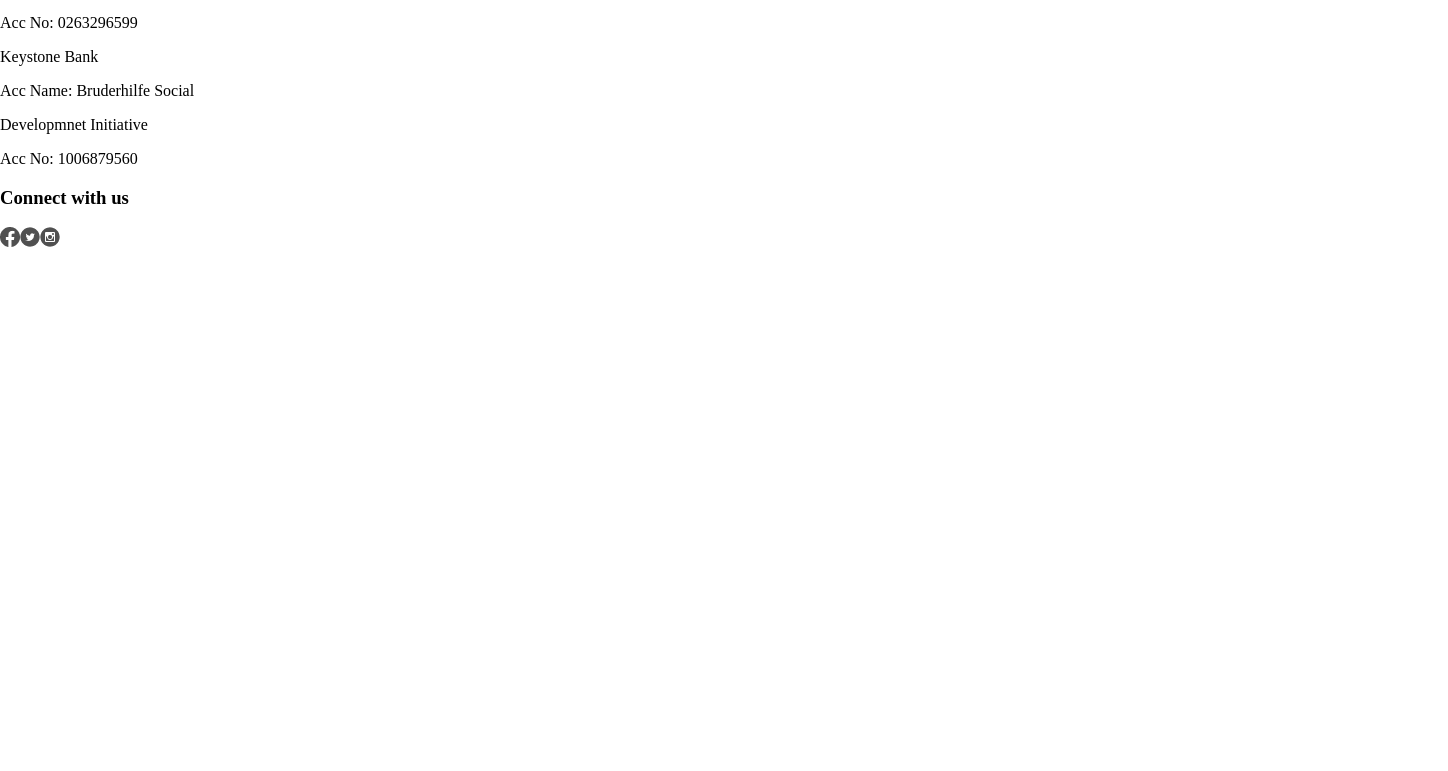
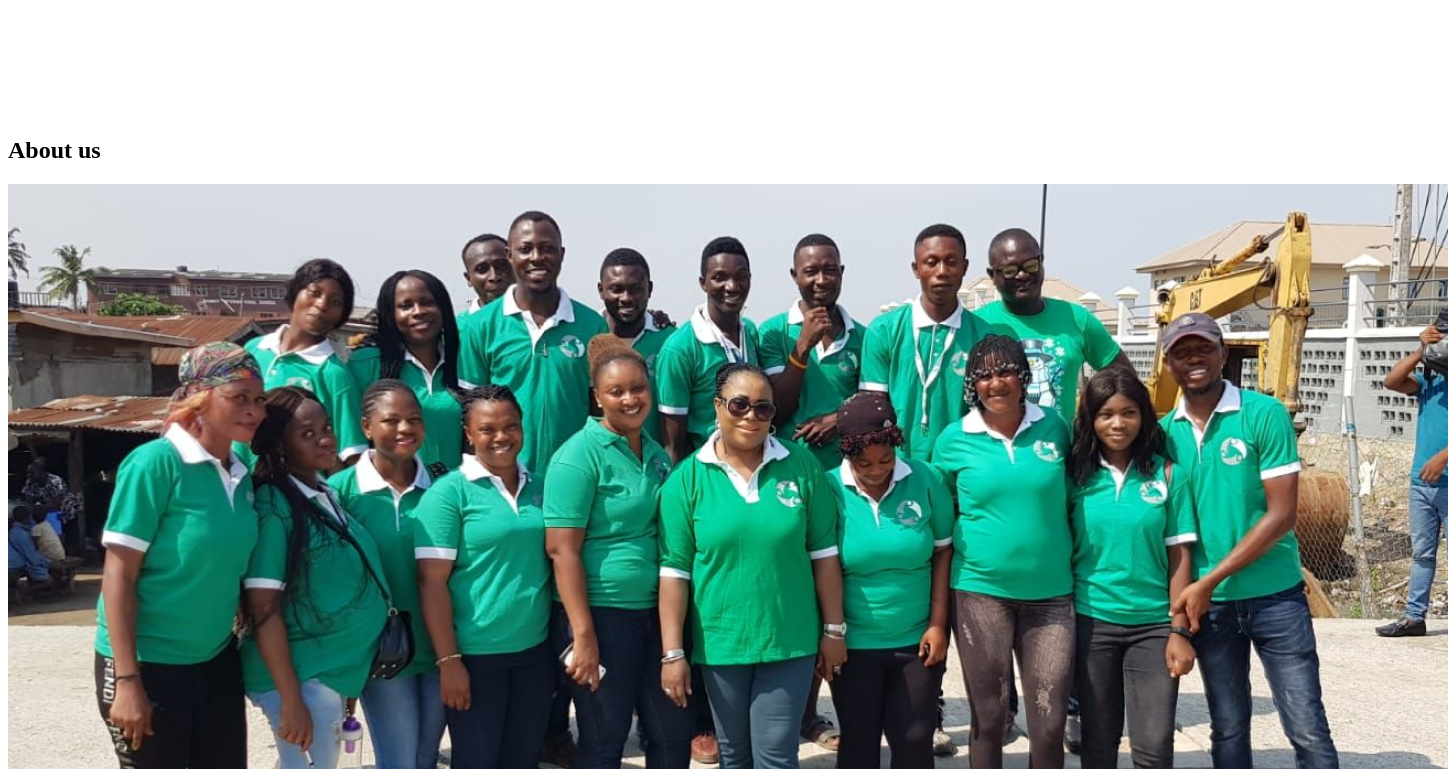
Before and after one commit to ofemmy/bruderhilfeweb, a Next.js app: page /about in a window 1280 px wide. Before the commit this address had no page. Shown: the part 1260-2031 px from the top of the page, 1448 px wide, since content can reach past the window. Before the commit the page ends 1511 px from the top, so only its background shows below. Built offline with nearby package versions, Linux system fonts and the light colour scheme; a web font is replaced by a local one.

Commit message:
about hero done

```diff
--- a/components/Card.tsx
+++ b/components/Card.tsx
@@ -6,7 +6,7 @@
       <div className="h-[272px]">
         <img src={thema.imgSrc} alt="Boy in school" className="h-full w-full object-cover" />
       </div>
-      <div className="py-4 px-4 flex flex-col space-y-4">
+      <div className="mt-2 py-4 px-4 flex flex-col space-y-4">
         <h3 className="text-custom-black text-md font-bold px-4 py-1 border-b border-gray-300 w-full">
           {thema.title}
         </h3>
@@ -19,15 +19,6 @@
               <span className="text-custom-gray">{action}</span>
             </li>
           ))}
-
-          {/* <li className="text-custom-gray flex items-center space-x-2">
-            <div className="h-[6px] w-[6px] bg-primary rounded-full"></div>
-            <span>Renovation of schools</span>
-          </li>
-          <li className="text-custom-gray flex items-center space-x-2">
-            <div className="h-[6px] w-[6px] bg-primary rounded-full"></div>
-            <span>Provision of educational materials</span>
-          </li> */}
         </ul>
       </div>
     </div>
--- /dev/null
+++ b/pages/about.tsx
@@ -0,0 +1,24 @@
+import React from 'react'
+import { Navbar,Hero } from '../components'
+
+export default function About() {
+    return (
+        <>
+        <Navbar/>
+        <div className="max-w-7xl mx-auto px-4 sm:px-6 lg:px-8 flex justify-center items-center py-16">
+            <h2 className="text-custom-black font-bold text-6xl">About us</h2>
+        </div>
+        <div className="h-[585px] relative">
+        <div className="absolute inset-0">
+        <img
+          className="h-full w-full object-cover"
+          src="about.png"
+          alt="Two girls with the world map"
+        />
+      </div>
+      <div className="absolute inset-x-0 bottom-0 shadow h-[548px]"></div>
+        </div>
+
+        </>
+    )
+}
```
Also changed, not shown: public/about.png (added).
